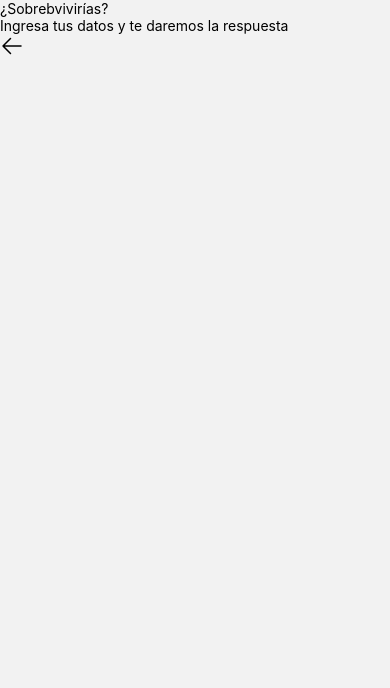
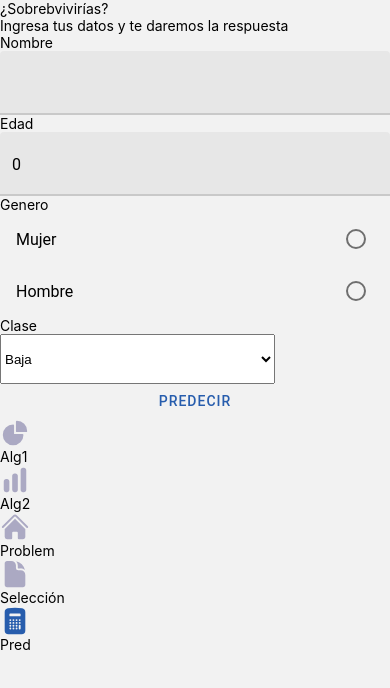
Before and after one commit to InteligenciaArtificialEquipo9/RetoIntArtificial, a React Native app: screen /Prediction in a window 390 px wide. Shown: the top 688 px of the page. Built offline with nearby package versions, Linux system fonts and the light colour scheme; what tailwindcss-react-native would draw is missing.

Commit message:
finished screen

```diff
--- a/App.js
+++ b/App.js
@@ -8,18 +8,30 @@ import Screen_Alg1 from './screens/Screen_Alg1';
 import Screen_Alg2 from './screens/Screen_Alg2';
 import PredictionScreen from './screens/PredictionScreen';
 import SelectionScreen from './screens/SelectionScreen';
-
+import { DefaultTheme, Provider } from 'react-native-paper'
 
 const Slack = createNativeStackNavigator();
+
+const theme = {
+  ...DefaultTheme,
+  colors: {
+    ...DefaultTheme.colors,
+    primary: '#275DAD',
+    secondary: '#ABA9C3',
+    tertiary: '#5B616A'
+  },
+};
 
 export default function App() {
   return (
       <NavigationContainer>
         <TailwindProvider>
-          <Slack.Navigator>
+          <Provider theme={theme}>
+            <Slack.Navigator>
 
-            <Slack.Screen name='Prediction' component={PredictionScreen} options={{headerShown: false}}/>
-          </Slack.Navigator>
+              <Slack.Screen name='Prediction' component={PredictionScreen} options={{headerShown: false}}/>
+            </Slack.Navigator>
+          </Provider>
         </TailwindProvider>
       </NavigationContainer>
   );
--- /dev/null
+++ b/components/NavegacionAbajo.js
@@ -0,0 +1,38 @@
+import {View, Text, TouchableOpacity} from 'react-native'
+import React from 'react'
+import {CalculatorIcon, ChartBarIcon, ChartPieIcon, ChatIcon,DocumentIcon, HomeIcon} from "react-native-heroicons/solid";
+
+export default function NavegacionAbajo({screen}) {
+  return (
+    <View className="relative h-30 w-full">
+      <View
+      className=" absolute inset-x-0 bottom-0 bg-white h-16 flex flex-row self-center">
+        <TouchableOpacity className="m-1.5 mt-2 basis-1/6 items-center">
+          <ChartPieIcon color= {screen == "Alg1" ? "#275DAD" : "#ABA9C3"}
+          size={30}/>
+          <Text>Alg1</Text>
+        </TouchableOpacity>
+        <TouchableOpacity className="m-1.5 mt-2 basis-1/6 items-center">
+          <ChartBarIcon color= {screen == "Alg2" ? "#275DAD" : "#ABA9C3"}
+          size={30}/>
+          <Text className="text-xs">Alg2</Text>
+        </TouchableOpacity>
+        <TouchableOpacity className="m-1.5 mt-2 basis-1/6 items-center">
+          <HomeIcon color= {screen == "Problema" ? "#275DAD" : "#ABA9C3"}
+          size={30}/>
+          <Text>Problem</Text>
+        </TouchableOpacity>
+        <TouchableOpacity className="m-1.5 mt-2 basis-1/6 items-center">
+          <DocumentIcon color= {screen == "Seleccion" ? "#275DAD" : "#ABA9C3"}
+          size={30}/>
+          <Text>Selección</Text>
+        </TouchableOpacity>
+        <TouchableOpacity className="m-1.5 mt-2 basis-1/6 items-center">
+          <CalculatorIcon color= {screen == "Pred" ? "#275DAD" : "#ABA9C3"}
+          size={30}/>
+          <Text className="text-xs">Pred</Text>
+        </TouchableOpacity>
+      </View>
+    </View>
+  )
+}
--- a/package.json
+++ b/package.json
@@ -10,6 +10,7 @@
   },
   "dependencies": {
     "@react-native-material/core": "^1.3.7",
+    "@react-native-picker/picker": "^2.4.4",
     "@react-navigation/native": "^6.0.12",
     "@react-navigation/native-stack": "^6.8.0",
     "expo": "~46.0.9",
@@ -17,6 +18,7 @@
     "react": "18.0.0",
     "react-native": "0.69.5",
     "react-native-heroicons": "^3.1.0",
+    "react-native-material-dropdown": "^0.11.1",
     "react-native-paper": "^4.12.4",
     "react-native-safe-area-context": "4.3.1",
     "react-native-screens": "~3.15.0",
--- a/screens/PredictionScreen.js
+++ b/screens/PredictionScreen.js
@@ -1,13 +1,78 @@
-import { View, Text } from 'react-native'
-import React from 'react'
-import { ArrowLeftIcon, QuestionMarkCircleIcon } from 'react-native-heroicons/outline';
+import { View, Text, ScrollView, TouchableOpacity } from 'react-native'
+import React, { useState, useRef } from 'react'
+import { Picker } from '@react-native-picker/picker'
+import { TextInput, RadioButton, Button } from 'react-native-paper'
+import NavegacionAbajo from '../components/NavegacionAbajo'
 
 export default function PredictionScreen() {
+
+  const [result, setResult] = useState('')
+
+  const [state, setState] = useState({
+    name: '',
+    age: 0,
+    socialClass: '0',
+    gender: ''
+  })
+
+  const predict = () => {
+    console.log(state)
+    // Aqui se va a mandar lo de state para predecir
+    setResult('Mueres')
+  }
+
   return (
-    <View className='p-8 flex-1 bg-white'>
-      <Text className='text-3xl text-bold mt-4'>¿Sobrebvivirías?</Text>
-      <Text className='text-lg text-gray-700'>Ingresa tus datos y te daremos la respuesta</Text>
-      <ArrowLeftIcon></ArrowLeftIcon>
+    <>
+    <View className='pt-5 h-full flex-2 bg-[#EEF1F7]'>
+      <View className='items-center'>
+        <Text className='text-3xl font-bold mt-5'>¿Sobrebvivirías?</Text>
+        <Text className='text-lg text-gray-700'>Ingresa tus datos y te daremos la respuesta</Text>
+      </View>
+      <ScrollView
+      className='w-screen pl-3 pr-2 mb-20'>
+        <Text className='text-lg mb-2 mt-8 font-bold'>Nombre</Text>
+        <TextInput
+        value={state.name}
+        onChangeText={name => setState({...state, name})}
+        />
+        <Text className='text-lg mb-2 mt-8 font-bold'>Edad</Text>
+        <TextInput
+        value={state.age}
+        onChangeText={age => setState({...state, age})}
+        keyboardType='number-pad'
+        />
+        <Text className='text-lg mb-2 mt-8 font-bold'>Genero</Text>
+        <RadioButton.Group
+        value={state.gender}
+        onValueChange={gender => setState({...state, gender})}>
+            <RadioButton.Item label='Mujer' value='M' />
+            <RadioButton.Item label='Hombre' value='H' />
+        </RadioButton.Group>
+        <Text className='text-lg mt-8 font-bold'>Clase</Text>
+        <View className='items-center relative'>
+          <Picker
+          className='items-center'
+          selectedValue={state.socialClass}
+          style={{ height: 50, width: 275 }}
+          onValueChange={(socialClass) => setState({...state, socialClass})}>
+            <Picker.Item label='Baja' value='0' />
+            <Picker.Item label='Media baja' value='1' />
+            <Picker.Item label='Media alta' value='2' />
+            <Picker.Item label='Alta' value='3' />
+          </Picker>
+        </View>
+        <TouchableOpacity className='mt-40'>
+          <Button onPress={predict}>Predecir</Button>
+        </TouchableOpacity>
+        {result == '' ? '' :
+          <View className='items-center'>
+            <Text className='text-3xl mt-8 font-bold'>{result}</Text>
+          </View>
+        }
+      </ScrollView>
+
     </View>
+    <NavegacionAbajo screen='Pred'/>
+    </>
   )
 }
```
Also changed, not shown: components/nav.js (deleted), 1 other file (tests, documents, lock files or other folders).
